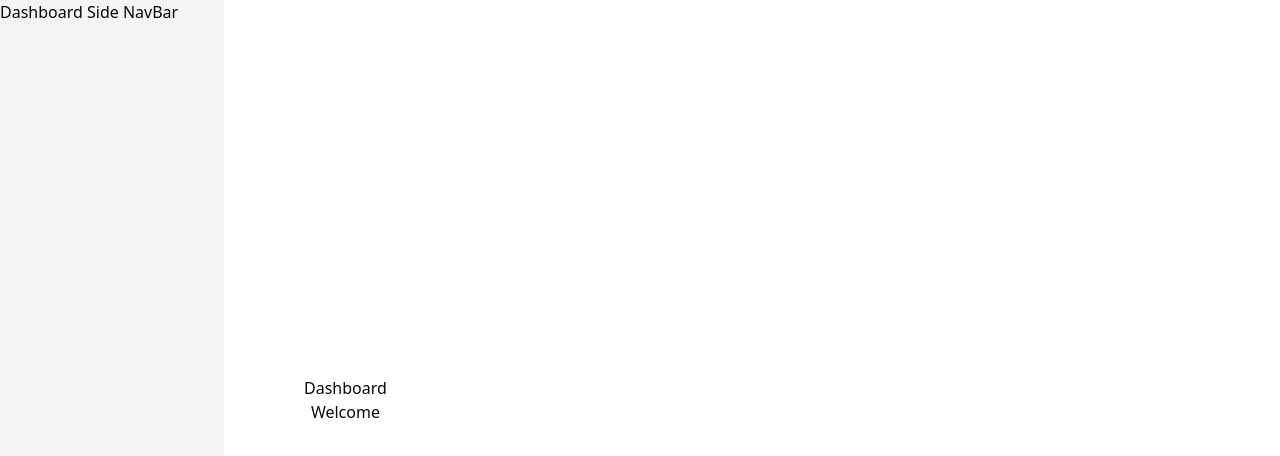
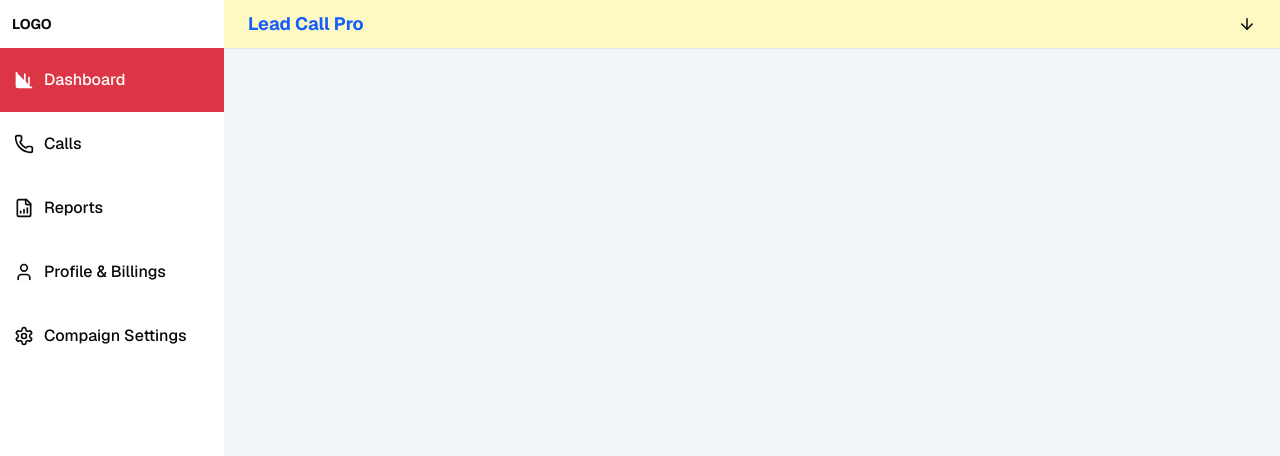
Before and after one commit to multi-ecommerce/Lead-Call-Pro, a Next.js app: page /dashboard in a window 1280 px wide. Shown: the top 456 px of the page. Built offline with nearby package versions, Linux system fonts and the light colour scheme.

Commit message:
Dashboard

```diff
--- a/src/app/(dashboard)/dashboard/layout.tsx
+++ b/src/app/(dashboard)/dashboard/layout.tsx
@@ -1,16 +1,49 @@
+"use client";
 import DashboardSideNav from "@/components/DashboardSideNav";
+import { cn } from "@/lib/utils";
+import { ArrowDown, Menu } from "lucide-react";
+import { useState } from "react";
 
-export default function RootLayout({
+export default function DashboardLayout({
   children,
 }: Readonly<{
   children: React.ReactNode;
 }>) {
+  const [sidebarOpen, setSidebarOpen] = useState(false);
+
   return (
-    <main className="relative flex flex-row min-h-screen">
-      <div className="bg-gray-100 w-full max-w-56">
-        <DashboardSideNav />
+    <main className="flex flex-row h-screen overflow-hidden">
+      <div
+        className={cn(
+          "bg-white w-full max-w-56 min-h-screen transition-transform duration-300 z-40",
+          "fixed left-0 top-0",
+          "lg:relative lg:translate-x-0",
+          {
+            "-translate-x-full": !sidebarOpen,
+            "translate-x-0": sidebarOpen,
+          }
+        )}
+      >
+        <DashboardSideNav closeSidebar={() => setSidebarOpen(false)} />
       </div>
-      <div>{children}</div>
+
+      <div className="flex flex-1 flex-col bg-[#f3f6f9]">
+        <div className="bg-yellow-100 h-12 flex justify-between items-center p-6 border-b">
+          <div className="lg:hidden flex items-center">
+            <button onClick={() => setSidebarOpen(!sidebarOpen)}>
+              <Menu />
+            </button>
+          </div>
+          <div className="text-lg font-bold font-sans text-blue-600">
+            Lead Call Pro
+          </div>
+          <div>
+            <ArrowDown size={18} />
+          </div>
+        </div>
+
+        <div className="flex-1 overflow-auto p-4">{children}</div>
+      </div>
     </main>
   );
 }
--- a/src/app/(dashboard)/dashboard/page.tsx
+++ b/src/app/(dashboard)/dashboard/page.tsx
@@ -1,12 +1,3 @@
-import MaxWidthWrapper from "@/components/MaxWidthWrapper";
-
 export default function Dashboard() {
-  return (
-    <MaxWidthWrapper>
-      <div className="flex flex-col flex-1 items-center justify-center min-h-screen">
-        <p>Dashboard</p>
-        <div>Welcome</div>
-      </div>
-    </MaxWidthWrapper>
-  );
+  return <div className="h-[200vh]"></div>;
 }
--- a/src/components/DashboardSideNav.tsx
+++ b/src/components/DashboardSideNav.tsx
@@ -1,3 +1,87 @@
-export default function DashboardSideNav() {
-  return <div>Dashboard Side NavBar</div>;
+"use client";
+import Link from "next/link";
+import { usePathname } from "next/navigation";
+import { cn } from "@/lib/utils";
+
+import {
+  ChartColumn,
+  Phone,
+  FileBarChart,
+  User,
+  Settings,
+  PanelRightOpen,
+} from "lucide-react";
+
+interface DashboardSideNavProps {
+  closeSidebar?: () => void;
 }
+
+const links = [
+  {
+    name: "Dashboard",
+    href: "/dashboard",
+    icon: ChartColumn,
+  },
+  {
+    name: "Calls",
+    href: "/dashboard/calls",
+    icon: Phone,
+  },
+  {
+    name: "Reports",
+    href: "/dashboard/reports",
+    icon: FileBarChart,
+  },
+  {
+    name: "Profile & Billings",
+    href: "/dashboard/reportAndStatistics",
+    icon: User,
+  },
+  {
+    name: "Compaign Settings",
+    href: "/dashboard/settings",
+    icon: Settings,
+  },
+];
+
+export default function DashboardSideNav({
+  closeSidebar,
+}: DashboardSideNavProps) {
+  const pathname = usePathname();
+  return (
+    <div>
+      <div className="flex justify-between items-center px-3 h-12">
+        <p className="text-sm font-sans font-bold">LOGO</p>
+        <button
+          onClick={closeSidebar}
+          className="lg:hidden text-gray-600 hover:text-black cursor-pointer"
+        >
+          <PanelRightOpen size={16} />
+        </button>
+      </div>
+      <>
+        {links.map((link) => {
+          const LinkIcon = link.icon;
+          return (
+            <Link
+              key={link.name}
+              href={link.href}
+              className={cn(
+                "font-sans w-full flex h-16 items-center justify-start gap-2 py-1 max-md:px-4 text-[0.8rem] font-medium hover:bg-gray-300 hover:text-black  md:justify-start md:p-2 md:px-3 group",
+                { "bg-[#dc3545] text-[#fff]": pathname === link.href }
+              )}
+            >
+              <LinkIcon
+                className={cn("w-6 group-hover:fill-black", {
+                  "fill-white": pathname === link.href,
+                })}
+                size={20}
+              />
+              <p className="text-[1rem]">{link.name}</p>
+            </Link>
+          );
+        })}
+      </>
+    </div>
+  );
+}
--- a/src/components/MobileNavbar.tsx
+++ b/src/components/MobileNavbar.tsx
@@ -45,25 +45,14 @@ export default function MobileNavbar({ session }: { session: Session | null }) {
           {session ? null : (
             <span className="h-6 w-px bg-gray-200 " aria-hidden="true" />
           )}
-          {!session ? (
           <Link
-              href="/sign-up"
+            href={session ? "/dashboard" : "/sign-up"}
             className={`${buttonVariants({
               variant: "ghost",
             })}, border rounded-sm border-blue-600 hover:bg-blue-600 hover:text-white`}
           >
-              Try Lead Call Pro
+            {session ? "Dashboard" : "Try Lead Call Pro"}
           </Link>
-          ) : (
-            <Link
-              href="/dashboard"
-              className={`${buttonVariants({
-                variant: "ghost",
-              })}, border rounded-sm border-blue-600 hover:bg-blue-600 hover:text-white`}
-            >
-              Dashboard
-            </Link>
-          )}
         </div>
       </div>
     </div>
--- a/src/components/Navbar.tsx
+++ b/src/components/Navbar.tsx
@@ -45,8 +45,8 @@ export const Navbar = () => {
   return (
     <div className="bg-white sticky z-10 top-0 inset-x-0 h-16">
       <header className="relative bg-white">
-        <MaxWidthWrapper>
-          <div className="border-b border-gray-200">
+        <div className="border-b border-gray-200">
+          <MaxWidthWrapper>
             <div className="flex h-16 items-center">
               <div className="ml-4 flex lg:ml-0">
                 <Link href="/">
@@ -102,7 +102,7 @@ export const Navbar = () => {
                   )}
 
                   <Link
-                    href="/sign-up"
+                    href={session ? "/dashboard" : "/sign-up"}
                     className={`${buttonVariants({
                       variant: "ghost",
                     })}, border border-blue-600 rounded-sm hover:bg-blue-600 hover:text-white`}
@@ -116,8 +116,8 @@ export const Navbar = () => {
 
               {/* ### DESKTOP NAVBAR END ### */}
             </div>
-          </div>
-        </MaxWidthWrapper>
+          </MaxWidthWrapper>
+        </div>
       </header>
     </div>
   );
```
Lines whose indentation alone changed are shown as unchanged.
